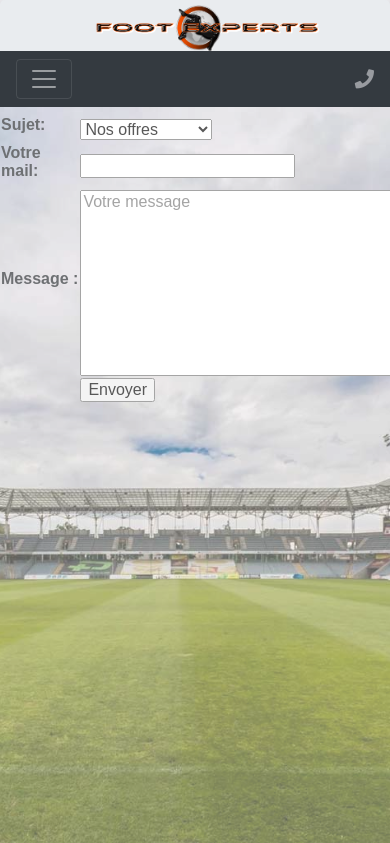
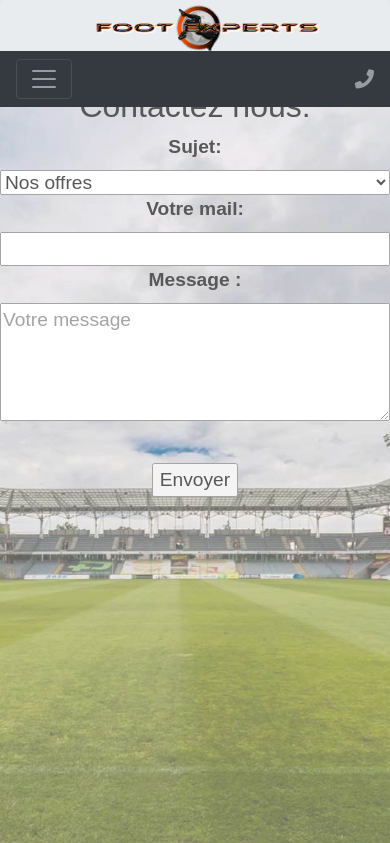
Before and after one commit to jrlv16/AWST2_OUT, a Django app: page /contact in a window 390 px wide; the page is wider, and only the part inside the window is pictured. Shown: the top 843 px of that part. Run offline with Django 3.2, Linux system fonts and the light colour scheme; some libraries are stand-ins or nearby versions.

Commit message:
page contact

```diff
--- a/AWST2/static/main.css
+++ b/AWST2/static/main.css
@@ -64,8 +64,13 @@ a.enlettre:hover, a.iconne:hover {
 
 .contact {
     margin: auto;
+    display: inline-grid;
 }
 
+.envoy {
+    margin: auto;
+    display: block;
+}
 .my_form {
     max-width: 70%;
     margin: auto;
@@ -253,6 +258,17 @@ p.real {
     .form_log {
         margin-top: 15%;
     }
+    #id_message {
+
+        height:40%;
+
+    }
+    .envoy {
+        position: relative;
+        margin: auto;
+        display: block;
+        top: -7em;
+    }
 }
 
 /**************************************/
--- a/pages/forms.py
+++ b/pages/forms.py
@@ -1,5 +1,4 @@
 from django import forms
-
 
 class ContactForm(forms.Form):
    SUBCHOICE = (('a',"Nos offres"),('b',"Nos services"),('c',"Autre demande"))
--- a/pages/templates/pages/contact.html
+++ b/pages/templates/pages/contact.html
@@ -9,26 +9,27 @@
 
 {% block formulaire%}
 <div class="bgimg-1">
-    <div class="caption-contact"
-    <h1> Contactez nous: </h1>
+    <div class="caption-contact">
+
+            <h2> Contactez nous: </h2>
             {% if submitted %}
             <p class="success">
             Votre message a été envoyé avec succès, merci</p>
 
 
             {% else %}
+                <div class="contact"
+                <form action="" method="post" novalidate>
 
- <form action="" method="post" novalidate>
- <table class="contact">
                     {{ form.as_table }}
- <tr>
- <td>&nbsp;</td>
- <td><input type="submit" value="Envoyer"></td>
- </tr>
- </table>
                     {% csrf_token %}
                 </form>
+                </div>
+                <input type="submit" value="Envoyer" class="envoy">
+
+
             {% endif %}
+
     </div>
 </div>
  {% endblock formulaire %}
```
Lines whose indentation alone changed are shown as unchanged.
